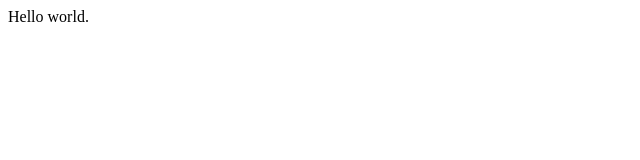
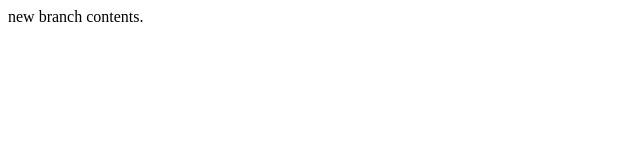
Before and after one commit to towfiq046/lecture1, a plain HTML site: page index.html in a window 1280 px wide. Shown: the full height of the page, 0-640 px from the left. Drawn offline with Linux system fonts and the light colour scheme.

Commit message:
new branch

```diff
--- a/index.html
+++ b/index.html
@@ -2,6 +2,6 @@
 <html>
   <title> lecture1 </title>
     <body>
-      Hello world.
+      new branch contents.
     </body>
 </html>
```
